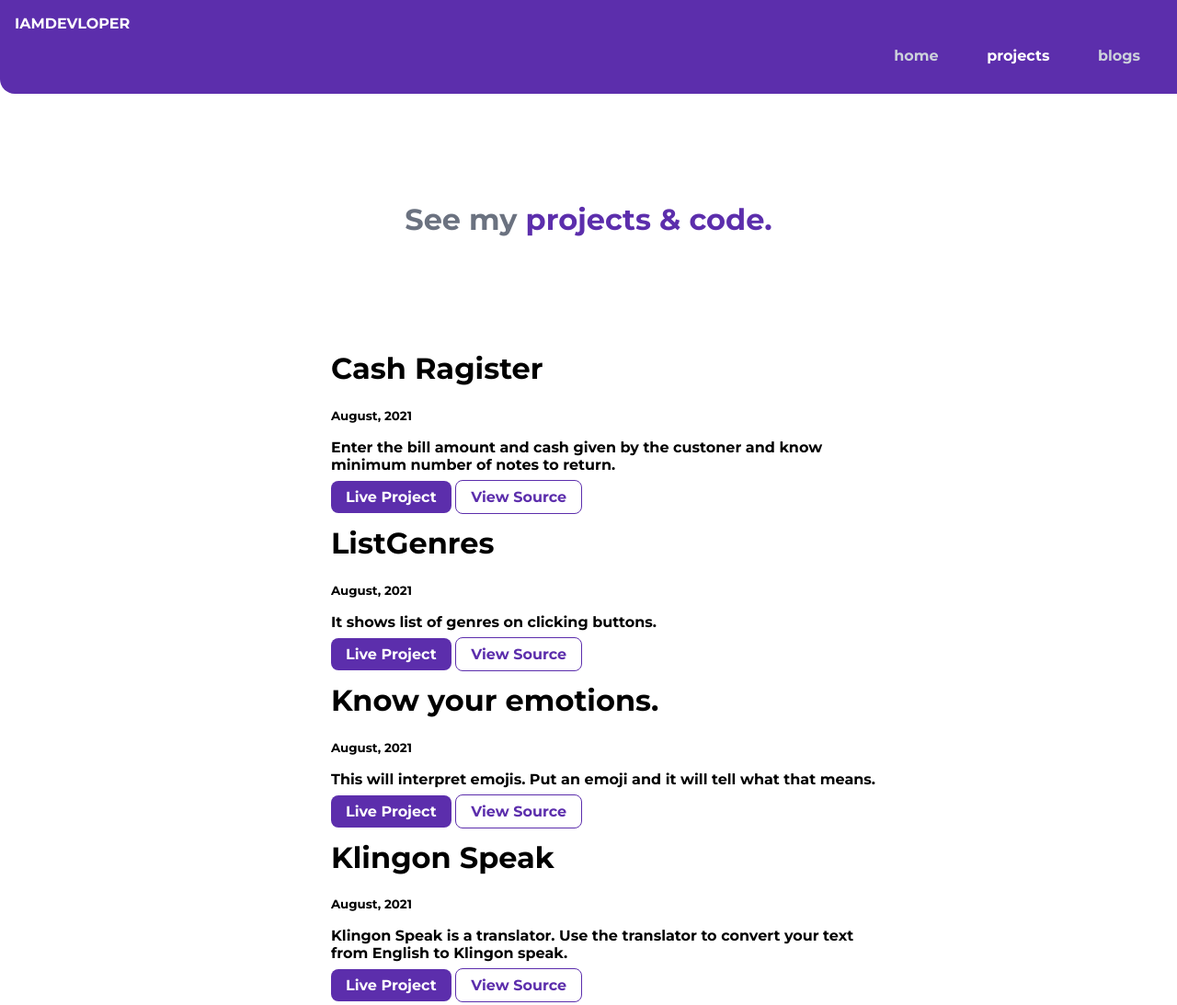
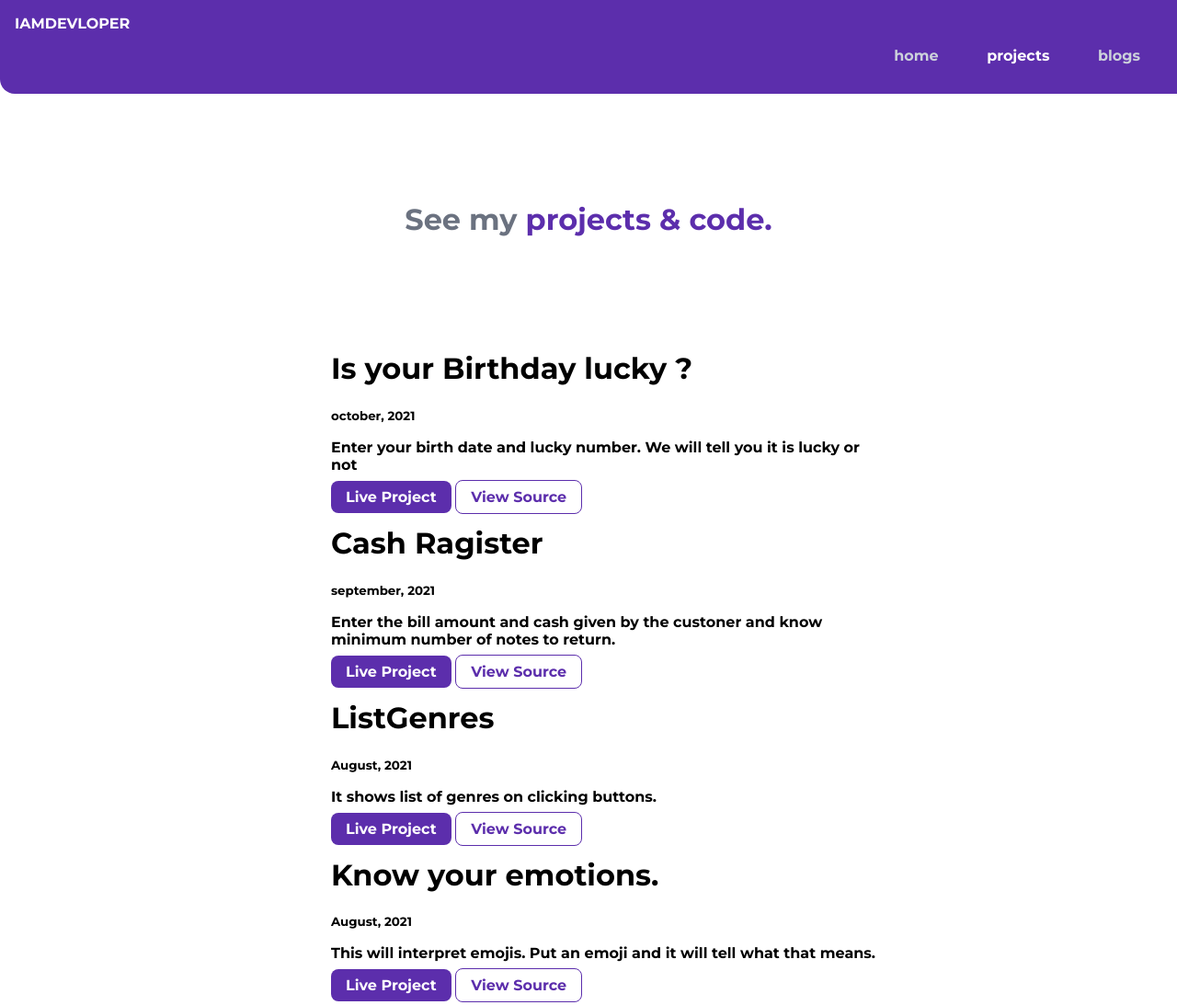
Before and after one commit to PrathameshLakare/Neog-champ-lesson-3, a plain HTML site: page projects.html in a window 1280 px wide. Shown: the top 1093 px of the page at 92% size. Drawn offline with Linux system fonts and the light colour scheme.

Commit message:
adding mark 10 project

```diff
--- a/projects.html
+++ b/projects.html
@@ -31,11 +31,25 @@
     <ul class="list-non-bullet">
 
 
+
+        <li>
+            <div class="container container-center">
+
+                <h1>Is your Birthday lucky ?</h1>
+            <small>october, 2021</small>
+            <p>Enter your birth date and lucky number. We will tell you it is <strong>lucky </strong>or not</p>
+            <a class="link link-primary" href="https://neog-mark-10-is-your-birthday-lucky.netlify.app/">Live Project</a>
+            <a class="link link-secondary" href="https://github.com/PrathameshLakare/Neog.champ-mark-10">View Source</a>
+
+            </div>
+
+            </li>
+
         <li>
             <div class="container container-center">
 
                 <h1>Cash Ragister</h1>
-            <small>August, 2021</small>
+            <small>september, 2021</small>
             <p>Enter the bill amount and cash given by the custoner and know minimum number of <strong>notes </strong>to return.</p>
             <a class="link link-primary" href="https://cash-ragister-neog-champ-prathamesh-lakare.netlify.app/">Live Project</a>
             <a class="link link-secondary" href="https://github.com/PrathameshLakare/cash-ragister-vanilaJS-neog-champ">View Source</a>
```
